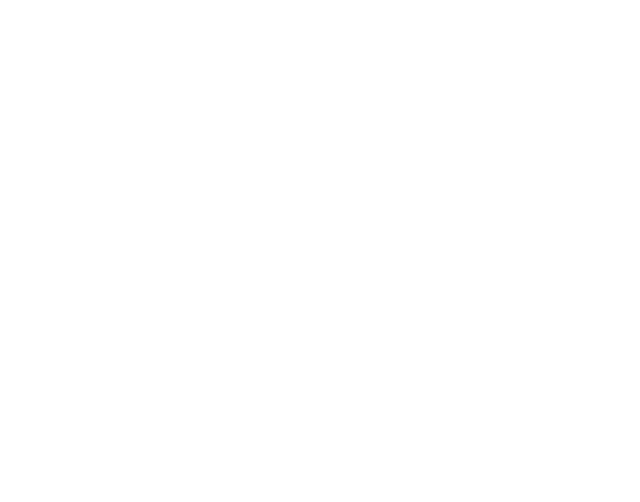
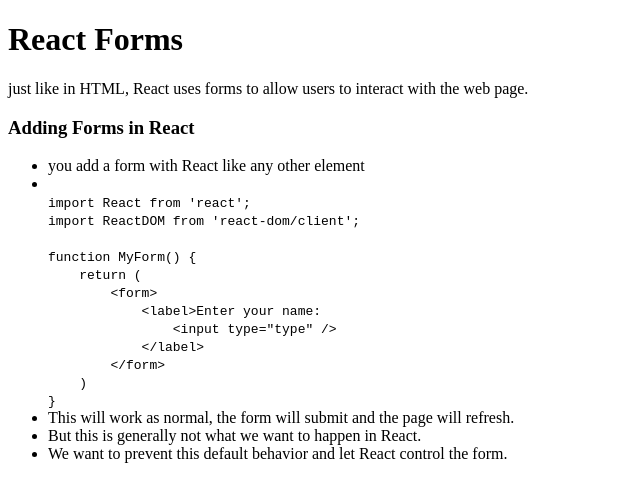
Before and after one commit to crazyAT8/W3C-React, a plain HTML site: page Forms/index.html in a window 1280 px wide. Shown: the whole page, without its empty margins (0-640 px from the left). Drawn offline with Linux system fonts and the light colour scheme.

Commit message:
10/16/23 React Forms

```diff
--- a/Forms/index.html
+++ b/Forms/index.html
@@ -2,10 +2,38 @@
 <html lang="en">
 <head>
     <meta charset="UTF-8">
+    <meta http-equiv="X-UA-Compatible" content="IE=edge">
     <meta name="viewport" content="width=device-width, initial-scale=1.0">
     <title>React Forms</title>
 </head>
 <body>
+    <h1>React Forms</h1>
+    <p>just like in HTML, React uses forms to allow users to interact with the web page.</p>
+
+    <h3>Adding Forms in React</h3>
+    <ul>
+        <li>you add a form with React like any other element</li>
+        <li>
+            <code>
+                <br>
+                import React from 'react';                      <br>
+                import ReactDOM from 'react-dom/client';        <br>
+<br>
+                function MyForm() {                             <br>
+                &nbsp;&nbsp;&nbsp;&nbsp;return (                                    <br>
+                &nbsp;&nbsp;&nbsp;&nbsp;&nbsp;&nbsp;&nbsp;&nbsp;&lt;form&gt;                            <br>
+                &nbsp;&nbsp;&nbsp;&nbsp;&nbsp;&nbsp;&nbsp;&nbsp;&nbsp;&nbsp;&nbsp;&nbsp;&lt;label&gt;Enter your name:       <br>
+                &nbsp;&nbsp;&nbsp;&nbsp;&nbsp;&nbsp;&nbsp;&nbsp;&nbsp;&nbsp;&nbsp;&nbsp;&nbsp;&nbsp;&nbsp;&nbsp;&lt;input type="type" /&gt;     <br>
+                &nbsp;&nbsp;&nbsp;&nbsp;&nbsp;&nbsp;&nbsp;&nbsp;&nbsp;&nbsp;&nbsp;&nbsp;&lt;/label&gt;                           <br>
+                &nbsp;&nbsp;&nbsp;&nbsp;&nbsp;&nbsp;&nbsp;&nbsp;&lt;/form&gt;                           <br>
+                &nbsp;&nbsp;&nbsp;&nbsp;)                                       <br>
+                }                                           <br>
+            </code>
+        </li>
+        <li>This will work as normal, the form will submit and the page will refresh.</li>
+        <li>But this is generally not what we want to happen in React.</li>
+        <li>We want to prevent this default behavior and let React control the form.</li>
+    </ul>
 
 </body>
 </html>
```
